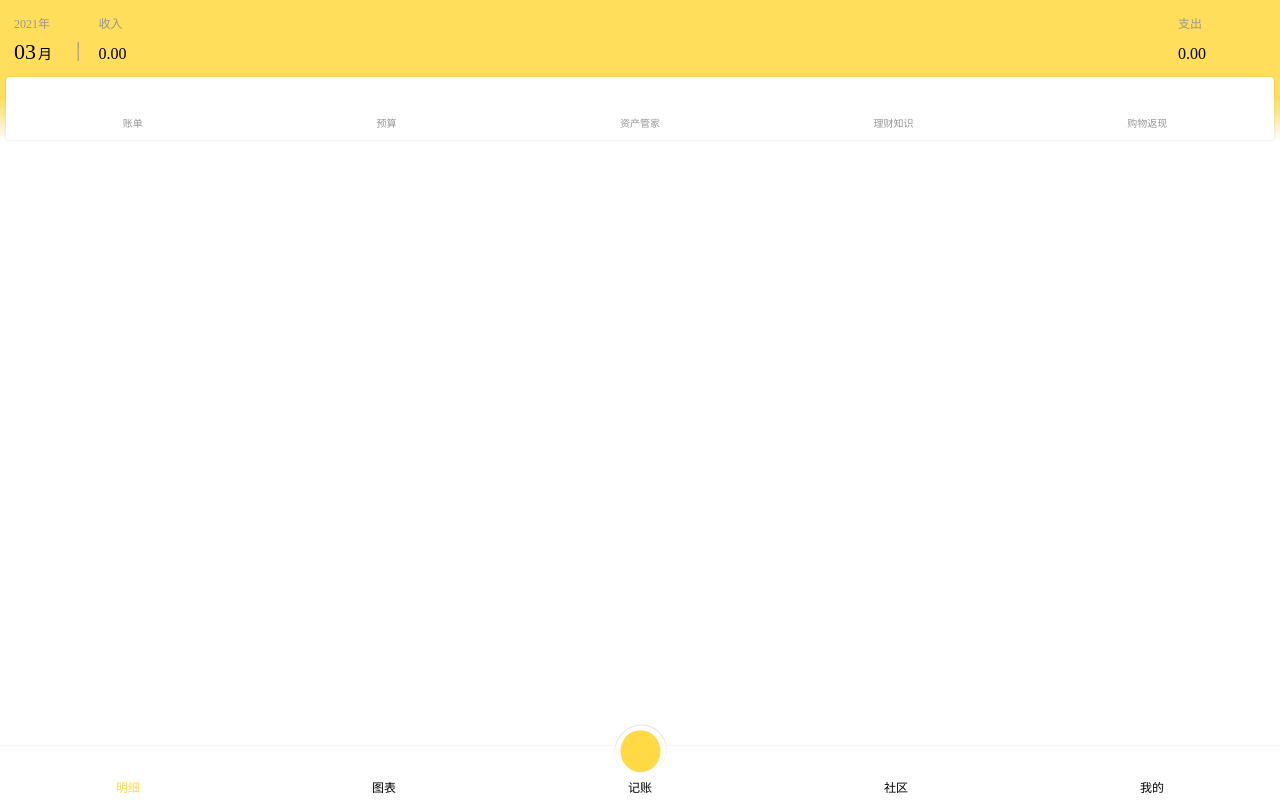
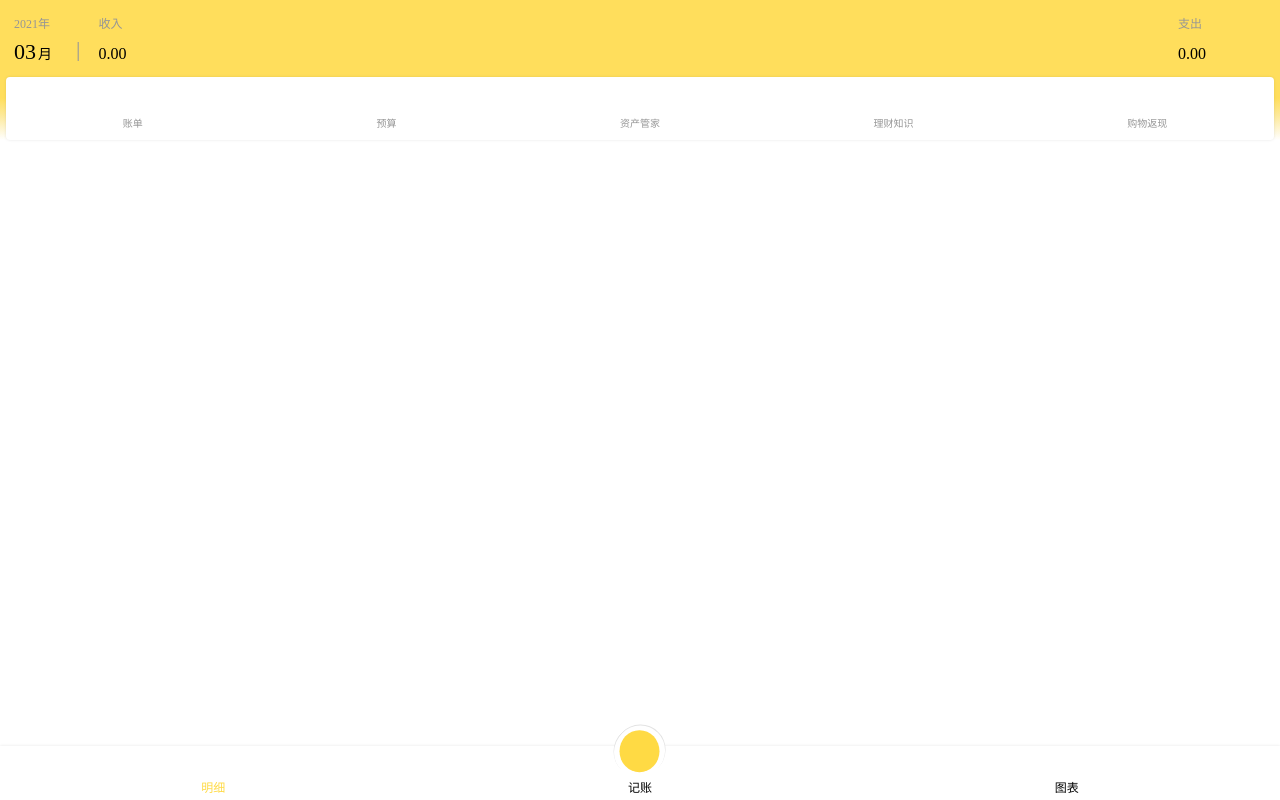
Before and after one commit to Gjc452/Drib-money-pro, a Vue app: page /#/statistics in a window 1280 px wide. Built offline with nearby package versions, Linux system fonts and the light colour scheme; what @nutui/nutui would draw is missing.

Commit message:
精简组件，去除部分预想功能

```diff
--- a/src/components/common/Nav.vue
+++ b/src/components/common/Nav.vue
@@ -3,10 +3,6 @@
     <router-link to="/statistics" class="item" active-class="selected">
       <Icon name="icon-mingxi"/>
       明细
-    </router-link>
-    <router-link to="/chart" class="item" active-class="selected">
-      <Icon name="icon-tongji"/>
-      图表
     </router-link>
     <router-link to="/money" class="item" active-class="selected">
       <div class="addWrapper">
@@ -17,13 +13,9 @@
       <Icon/>
       记账
     </router-link>
-    <router-link to="/news" class="item" active-class="selected">
-      <Icon name="icon-iconset0456"/>
-      社区
-    </router-link>
-    <router-link to="/user" class="item" active-class="selected">
-      <Icon name="icon-yonghu"/>
-      我的
+    <router-link to="/chart" class="item" active-class="selected">
+      <Icon name="icon-tongji"/>
+      图表
     </router-link>
   </nav>
 </template>
@@ -46,7 +38,7 @@ nav {
 
   > .item {
     padding: 4px 0;
-    width: 25%;
+    width: 33.33333%;
     display: flex;
     justify-content: center;
     align-items: center;
--- a/src/views/News.vue
+++ /dev/null
@@ -1,20 +0,0 @@
-<template>
-  <Layout>
-    <div>
-      社区
-    </div>
-  </Layout>
-</template>
-
-<script lang="ts">
-import Vue from 'vue';
-import {Component} from 'vue-property-decorator';
-
-@Component
-export default class News extends Vue {
-}
-</script>
-
-<style lang="scss" scoped>
-
-</style>
--- a/src/views/User.vue
+++ /dev/null
@@ -1,17 +0,0 @@
-<template>
-  <Layout>
-    <div>我的</div>
-  </Layout>
-</template>
-
-<script lang="ts">
-import Vue from 'vue';
-import {Component} from 'vue-property-decorator';
-@Component
-export default class User extends Vue{
-}
-</script>
-
-<style lang="scss" scoped>
-
-</style>
```
Also changed, not shown: src/router/index.ts (+0 -10 lines).
